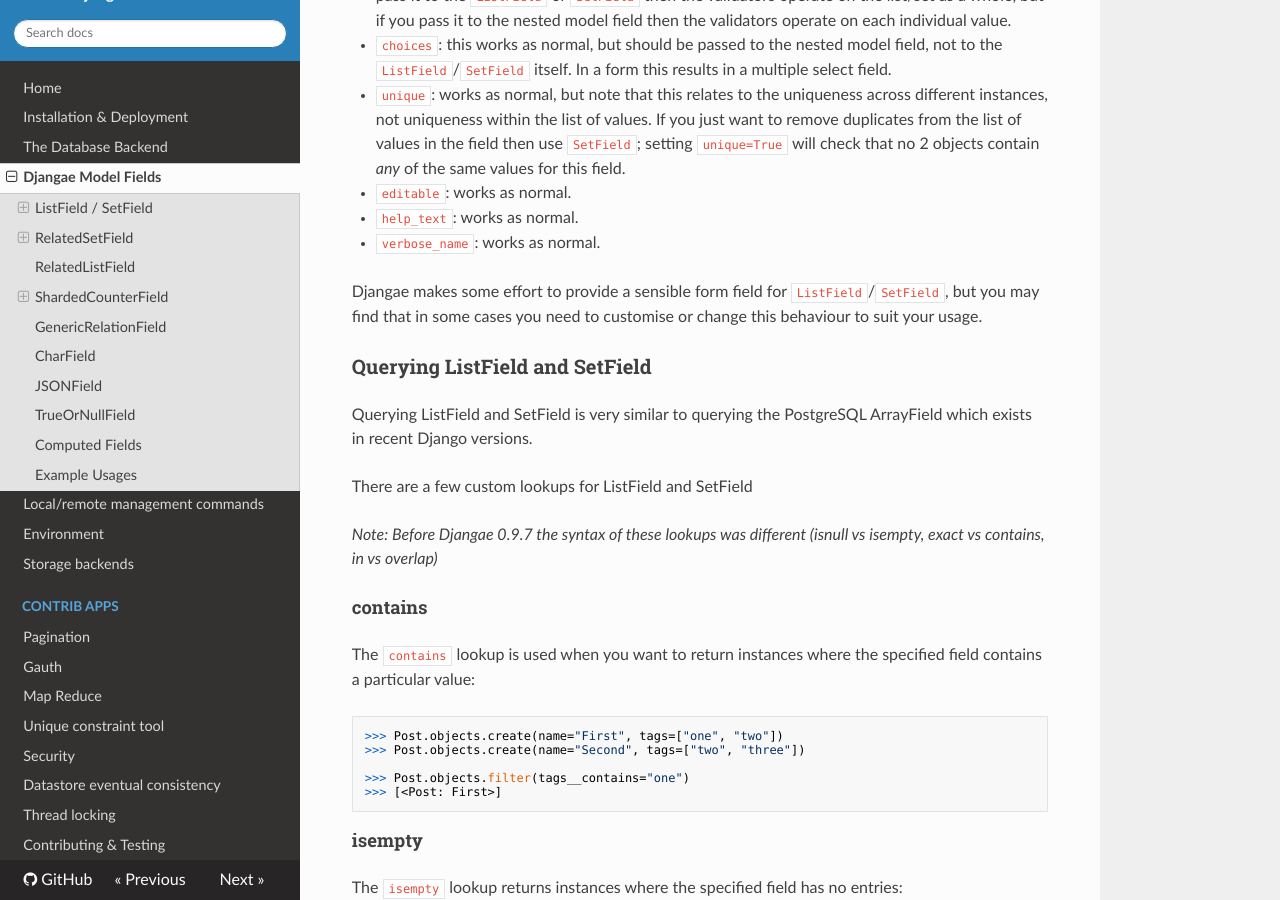
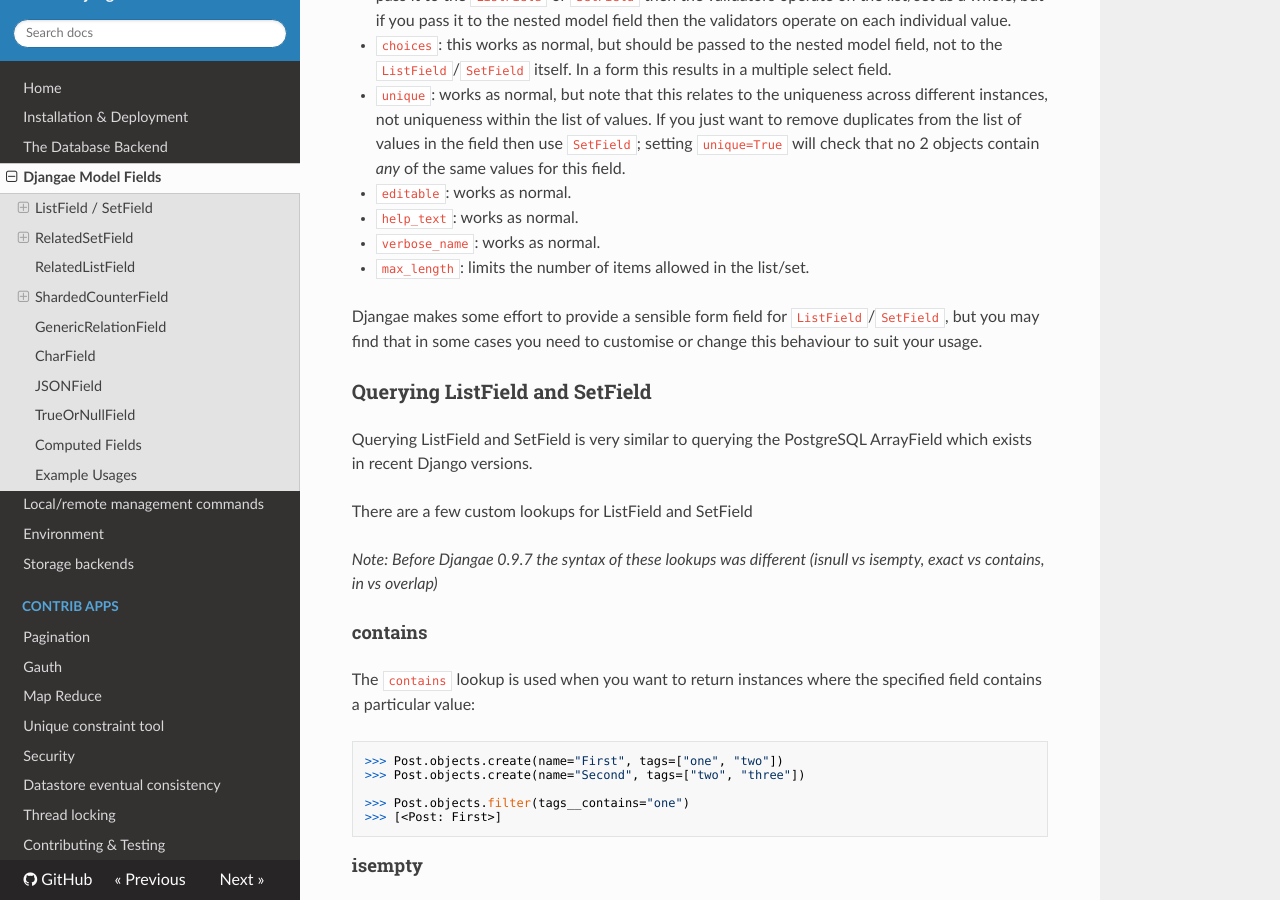
Before and after one commit to wittfabian/djangae, an MkDocs documentation site: the page built from docs/fields.md, in a window 1280 px wide and 900 px high, scrolled down 748 px. Built offline with MkDocs 1.6.1, drawn with Linux system fonts in a browser that asks for light colours; nearby versions of some CDN libraries; old or Windows-style settings are respelled for this version of MkDocs.

Commit message:
Updated documentation regarding IteratorField max_length kwarg

```diff
--- a/docs/fields.md
+++ b/docs/fields.md
@@ -28,6 +28,7 @@ Both fields also accept the following standard Django model field kwargs:
 * `editable`: works as normal.
 * `help_text`: works as normal.
 * `verbose_name`: works as normal.
+* `max_length`: limits the number of items allowed in the list/set.
 
 Djangae makes some effort to provide a sensible form field for `ListField`/`SetField`, but you may find that in some cases you need to customise or change this behaviour to suit your usage.
 
```
